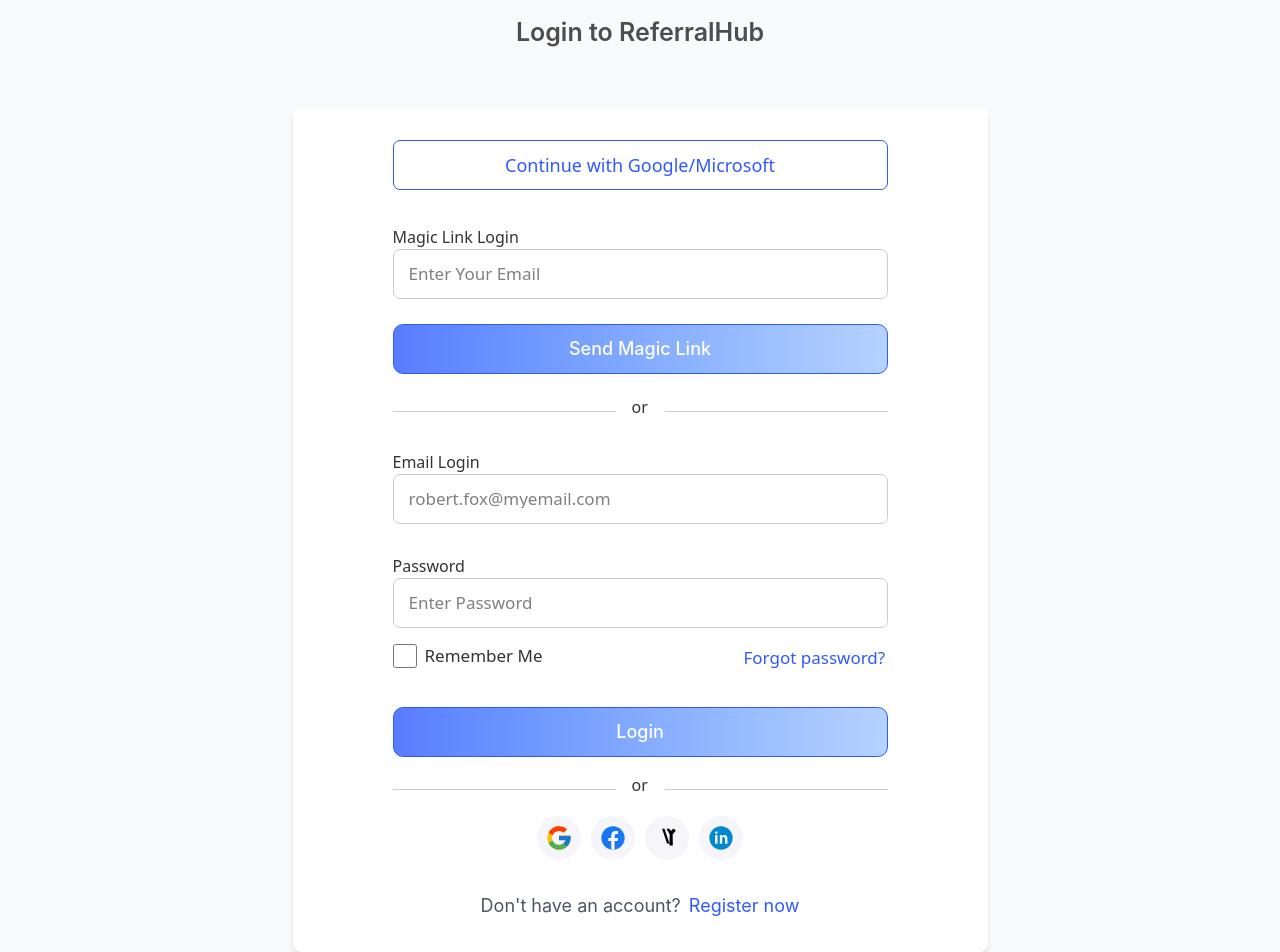
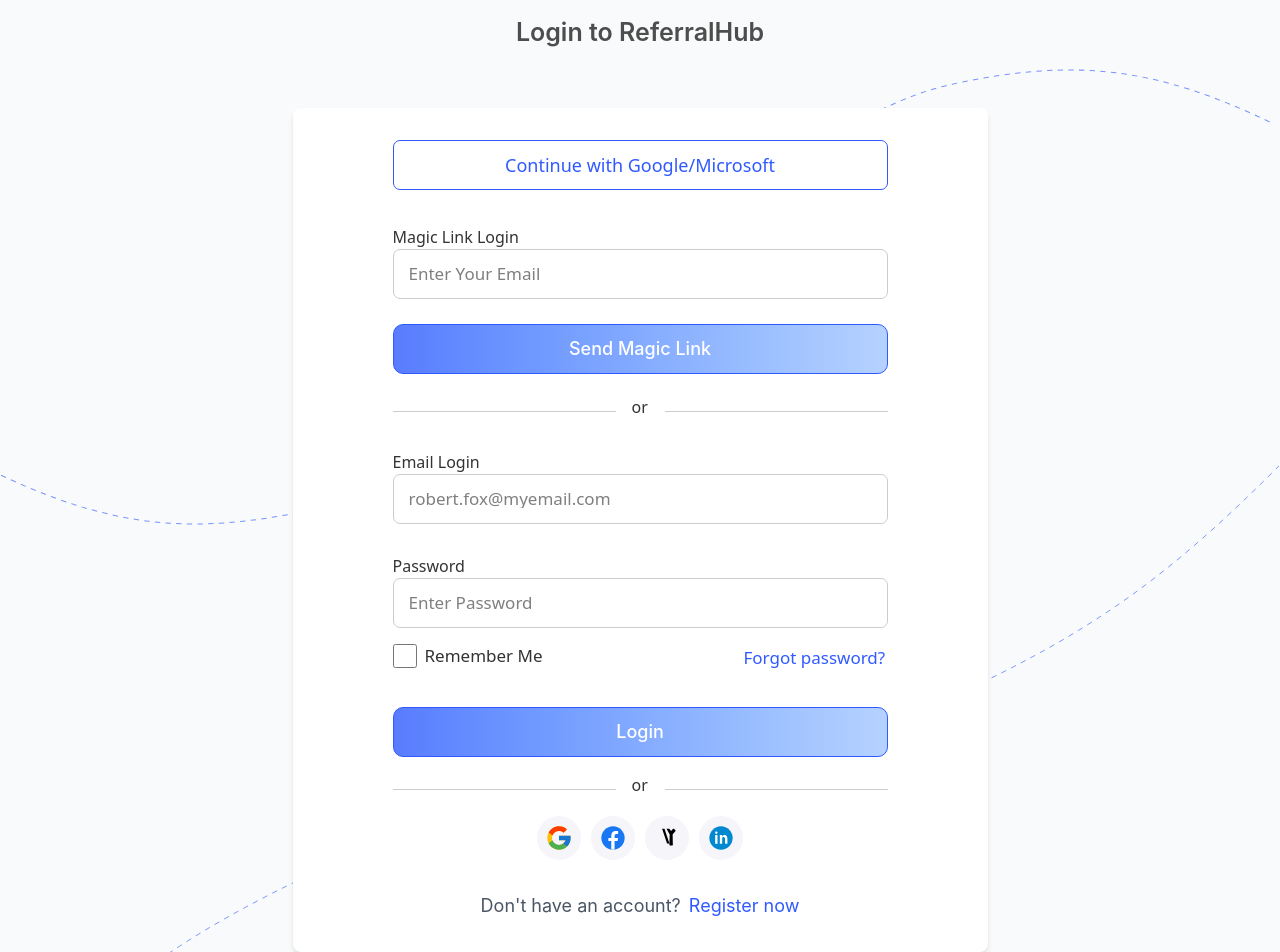
Before and after one commit to coderfrnd/pages, a React (Vite) app: page / in a window 1280 px wide. Shown: the part 107-1059 px from the top of the page. Built offline with nearby package versions, Linux system fonts and the light colour scheme.

Commit message:
dotted line done

```diff
--- /dev/null
+++ b/src/Component/Common/Dottedbottom.jsx
@@ -0,0 +1,18 @@
+import React from 'react'
+
+const Dottedbottom = () => {
+  return (
+  <>
+    <div
+      className="absolute overflow-hidden pointer-events-none w-screen flex justify-center"
+      style={{ top: '571px', left: '-1px' }}
+    >
+        <svg width="w-screen" height="593" viewBox="0 0 1440 593" fill="none"   preserveAspectRatio="none"   xmlns="http://www.w3.org/2000/svg">
+<path d="M1441 1C1314.36 113.878 1231.96 166.07 1080.5 229.324C945.396 285.748 720 318 720 318C720 318 494.604 350.252 359.5 406.676C208.044 469.93 125.637 522.122 -1 635" stroke="#305AFF" stroke-opacity="0.65" stroke-dasharray="6 6"/>
+</svg>
+    </div>
+  </>
+  )
+}
+
+export default Dottedbottom
--- /dev/null
+++ b/src/Component/Common/Dottedtopwave.jsx
@@ -0,0 +1,20 @@
+import React from 'react';
+
+const DottedWave = () => {
+  return (
+    <div
+      className="absolute overflow-hidden pointer-events-none w-screen flex justify-center"
+      style={{ top: '176px', left: '-8px' }}
+    >
+   <svg  className="w-screen h-[456px]"
+    viewBox="0 0 1440 452"
+    fill="none"
+    preserveAspectRatio="none"
+    xmlns="http://www.w3.org/2000/svg" >
+<path d="M-1 397.997C129.254 453.548 220.379 463.406 359.5 436.997C519.764 406.575 720 225.997 720 225.997C720 225.997 920.236 45.4197 1080.5 14.9974C1219.62 -11.4115 1310.75 -1.55335 1441 53.9974" stroke="#305AFF" stroke-opacity="0.65" stroke-dasharray="6 6"/>
+</svg>
+    </div>
+  );
+};
+
+export default DottedWave;
--- a/src/Component/Login/Login.jsx
+++ b/src/Component/Login/Login.jsx
@@ -3,6 +3,8 @@
 import Email from './Email'
 import Header from './Header'
 import { Link } from 'react-router-dom'
+import DottedWave from '../Common/Dottedtopwave'
+import Dottedbottom from '../Common/Dottedbottom'
 
 const Login = () => {
   const [loginMethod, setLoginMethod] = useState('magic')
@@ -20,7 +22,9 @@
   }
 
   return (
-    <div className="min-h-screen w-full bg-gray-50 flex flex-col items-center">
+    <div className="min-h-screen w-full bg-gray-50 flex flex-col items-center relative overflow-hidden">
+      <DottedWave />
+      <div className="relative z-10 w-full flex flex-col items-center">
         <Header props={'Login'} />
         <div className="w-full max-w-[695px] min-h-[550px] bg-white rounded-lg shadow-md flex flex-col items-center py-8 px-4 sm:px-8 md:px-12 lg:px-16 gap-8 mt-8">
           <GenrateLink />
@@ -31,6 +35,8 @@
           </div>
         </div>
       </div>
+      <Dottedbottom/>
+    </div>
   )
 }
 
--- a/src/Component/Register/Register.jsx
+++ b/src/Component/Register/Register.jsx
@@ -5,13 +5,16 @@
 import SocialLogin from '../Common/SocialLogin'
 import Orcomponent from '../Common/Orcomponent'
 import { Link } from 'react-router-dom'
+import DottedWave from '../Common/Dottedtopwave'
 
 const Register = () => {
   return (
    <>
-       <div className="min-h-screen w-full bg-gray-50 flex flex-col items-center">
+       <div className="min-h-screen w-full bg-gray-50 flex flex-col items-center relative overflow-hidden">
+         <DottedWave />
+         <div className="relative z-10 w-full flex flex-col items-center">
            <Header props={'Register'}/>
-       <div className='"w-full max-w-[695px] min-h-[550px] bg-white rounded-lg shadow-md flex flex-col items-center py-16 px-4 sm:px-8 md:px-12 lg:px-16 gap-8 mt-8'>
+           <div className="w-full max-w-[695px] min-h-[550px] bg-white rounded-lg shadow-md flex flex-col items-center py-16 px-4 sm:px-8 md:px-12 lg:px-16 gap-8 mt-8">
             <Input label={'Email Id'} placeholder={'robert.fox@myemail.com'} />
             <Input label={'Create Password'} placeholder={'Enter password'} />
             <Input label={'Confirm Password'} placeholder={'Re-enter password'} />
@@ -20,10 +23,10 @@
               <Orcomponent/>
               <SocialLogin/>
             </div>
-    {/* <Link */}
             <div className="flex items-center gap-2 font-[inter] text-base sm:text-lg font-normal tracking-normal">
               <span className="text-gray-600">Already have an account?</span>
               <Link to={'/'} className="text-[#305AFF] hover:underline">Login now</Link>
+            </div>
            </div>
          </div>
        </div>
```
Lines whose indentation alone changed are shown as unchanged.
